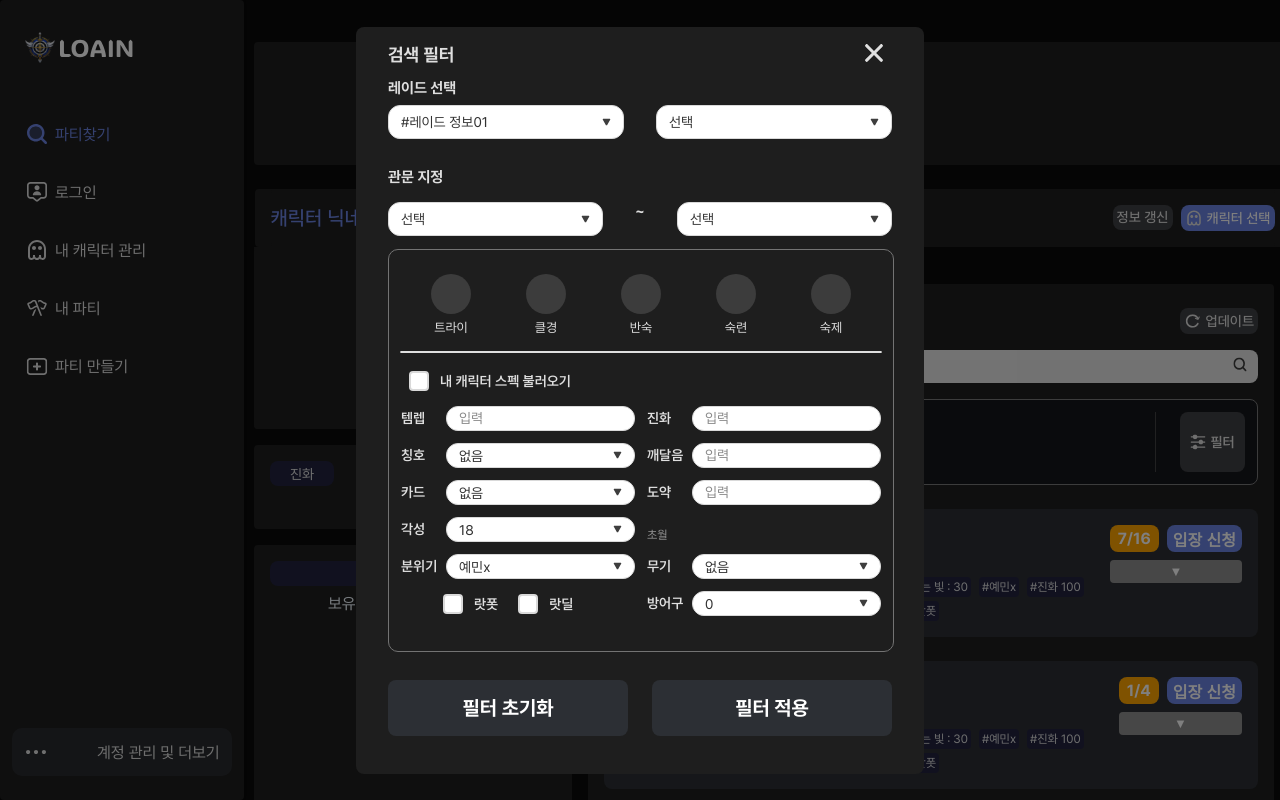
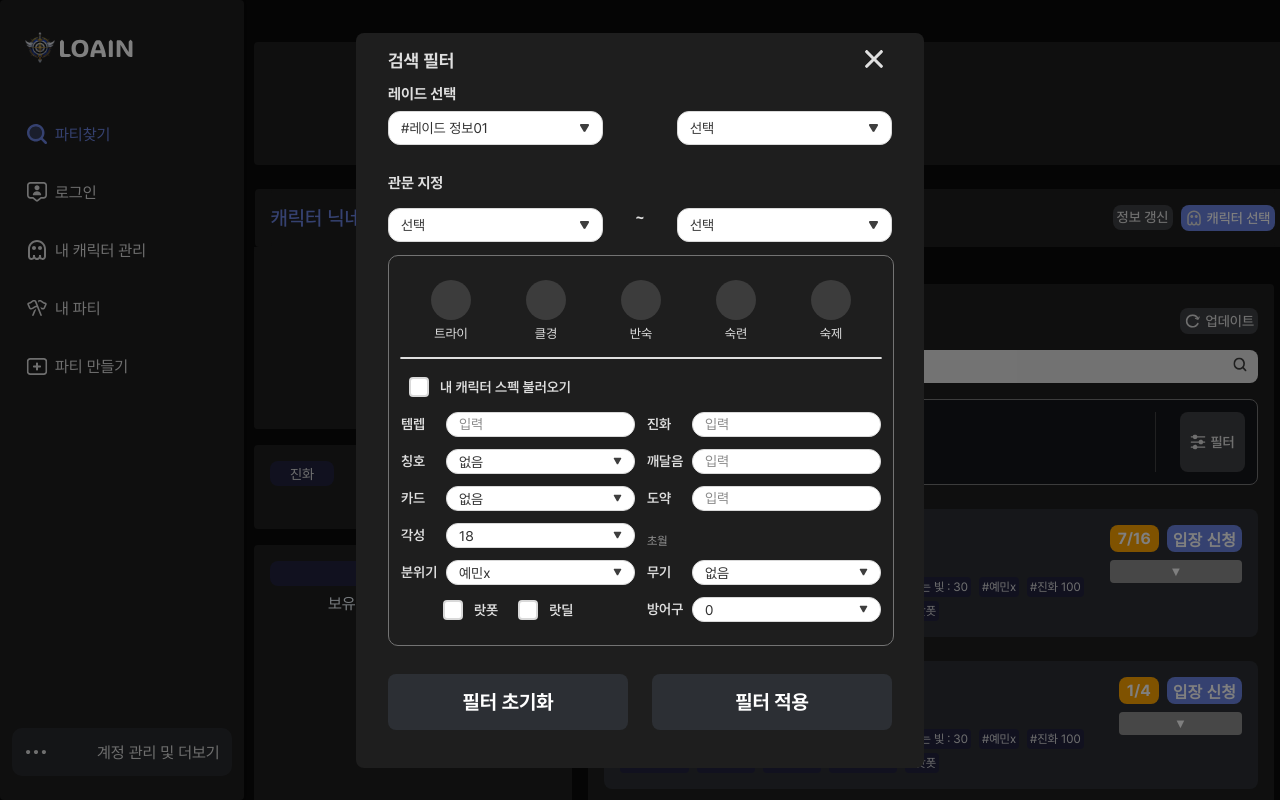
Before and after one commit to bsko98/loain, a React (Create React App) app: page / in a window 1280 px wide. Both pictures are taken after a click on the button "필터". Shown: the top 800 px of the page. Built offline with nearby package versions, Linux system fonts and the light colour scheme.

Commit message:
유성이가 드디어 받아주려나나

```diff
--- a/src/components/FilterModal.css
+++ b/src/components/FilterModal.css
@@ -16,7 +16,7 @@
 .filter-modal-container {
     width: 568px;
     height: auto;
-    min-height: 747px;
+    min-height: 735px;
     background: rgba(30, 30, 30, 1);
     border-radius: 8px;
     padding: 16px 32px 32px 32px;
@@ -62,6 +62,7 @@
     gap: 6px;
 }
 
+
 /* 레이드 선택 */
 .raid-select {
     width: 504px;
@@ -83,16 +84,13 @@
 
 .raid-select-dropdown {
     display: flex;
-    gap: 32px;
-    background-image: url("../assets/images/DropdownArrow.svg");
-    background-repeat: no-repeat;
-    background-position: right 12px center;
-    background-size: 12px 12px;
+    justify-content: space-between;
+
 }
 
 .raid-select-dropdown select {
     font-family: 'Pretendard';
-    width: 244px;
+    width: 215px;
     height: auto;
     min-height: 33px;
     border-radius: 12px;
@@ -107,8 +105,10 @@
     background-image: url("../assets/images/DropdownArrow.svg");
     background-repeat: no-repeat;
     background-position: right 12px center;
-    background-size: 9.21px 7.79px;
+
 }
+
+
 
 .raid-select-dropdown select:hover {
     border-color: rgba(180, 180, 180, 1);
@@ -130,6 +130,11 @@
     gap: 8px;
 }
 
+.range-select-dropdown {
+    display: flex;
+    justify-content: space-between;
+
+}
 .range-container label {
     font-family: 'Pretendard';
     font-weight: 700;
@@ -140,7 +145,7 @@
 }
 
 .range-container select {
-    width: 228px;
+    width: 215px;
     min-height: 33px;
     border-radius: 12px;
     padding: 8px 12px;
@@ -154,13 +159,13 @@
     background-image: url("../assets/images/DropdownArrow.svg");
     background-repeat: no-repeat;
     background-position: right 12px center;
-    background-size: 9.21px 7.79px;
+    box-sizing: border-box;
 }
 
 /* 필터 하단 컨테이너 */
 .filter-bottom-container {
     width: 504px;
-    height: 401px;
+    height: 389px;
     border-radius: 10px;
     border: 1px solid rgba(115, 115, 115, 1);
     display: flex;
--- a/src/components/FilterModal.js
+++ b/src/components/FilterModal.js
@@ -140,7 +140,7 @@
 
                     <div className="range-container">
                         <label>관문 지정</label>
-                        <div className="raid-select-dropdown">
+                        <div className="range-select-dropdown">
                             <select name="rangeStart" value={filters.rangeStart} onChange={handleFilterChange}>
                                 <option value="">선택</option>
                                 {gateOptions.map((gate) => (
```
